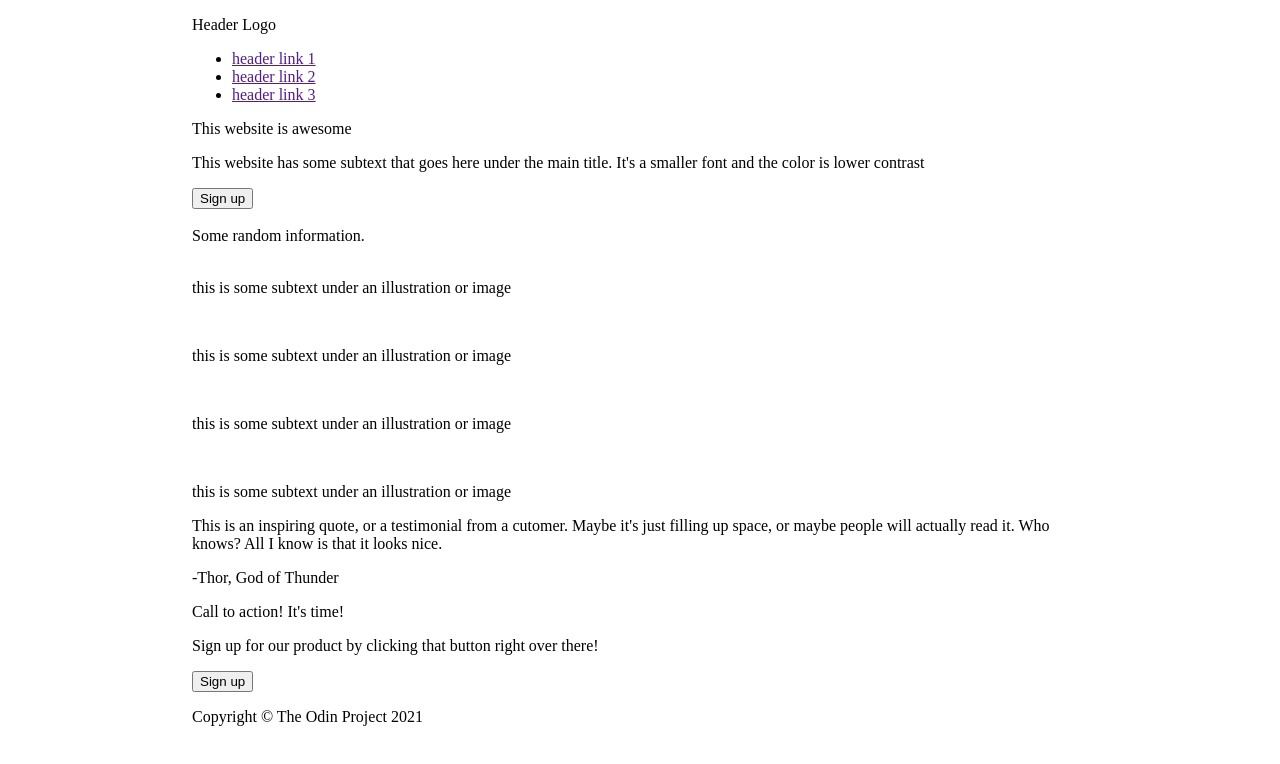
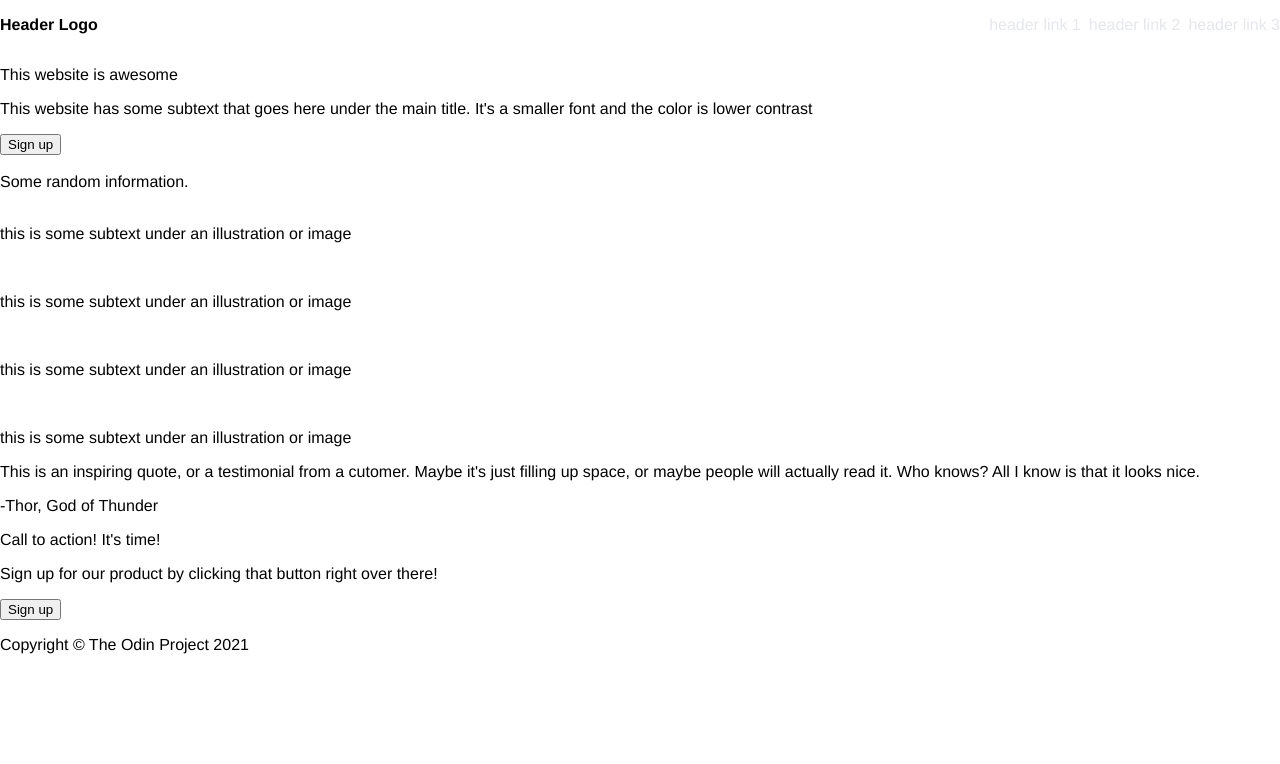
Before and after one commit to marty-zhu/odin-landing-page, a plain HTML site: page index.html in a window 1280 px wide. Drawn offline with Linux system fonts and the light colour scheme.

Commit message:
added navbar styles

```diff
--- a/styles.css
+++ b/styles.css
@@ -1,7 +1,8 @@
 /* General utility */
 body {
-    padding: 0 15%;
+    padding: 0;
     margin: 0;
+    font-family: Helvetica, Sans-serif;
 }
 
 .primary-bg-color {
@@ -27,3 +28,24 @@ body {
 .tertiary-txt-color {
     color: #1f2937;
 }
+
+/* header navbar */
+.navbar {
+    display: flex;
+    justify-content: space-between;
+}
+
+nav .brand-text {
+    font-weight: 900;
+}
+
+ul {
+    display: flex;
+    list-style: none;
+    gap: 8px;
+}
+
+.menu-item a {
+    text-decoration: none;
+    color: #e5e7eb;
+}
```
